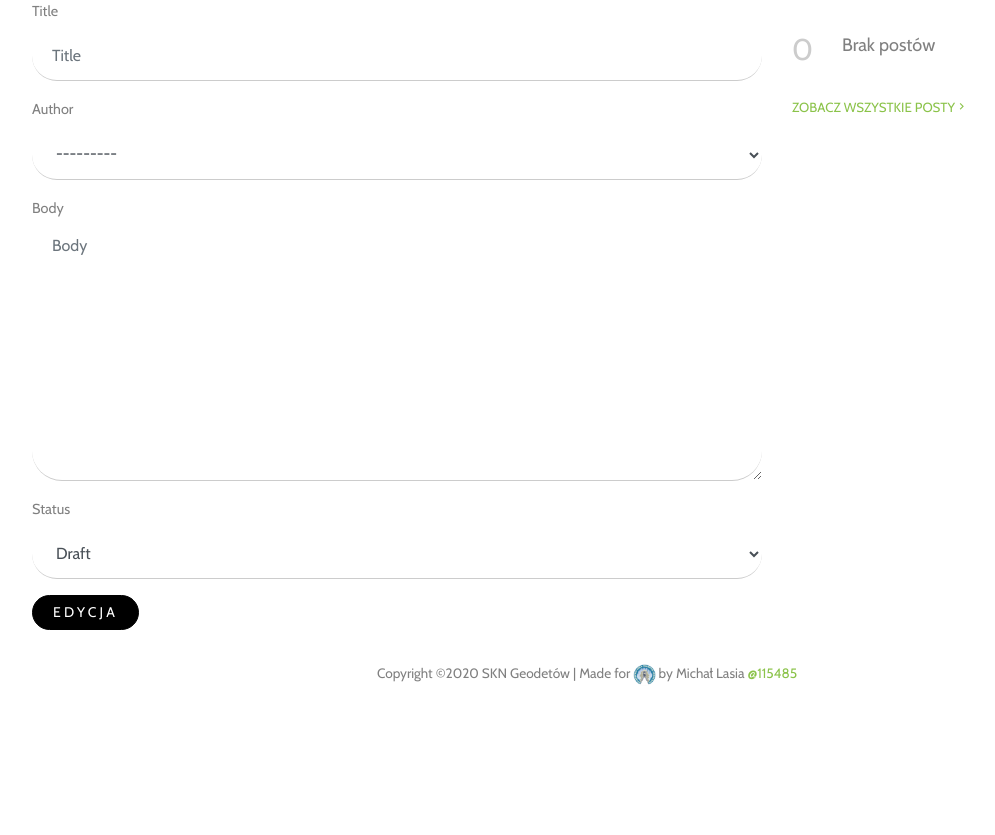
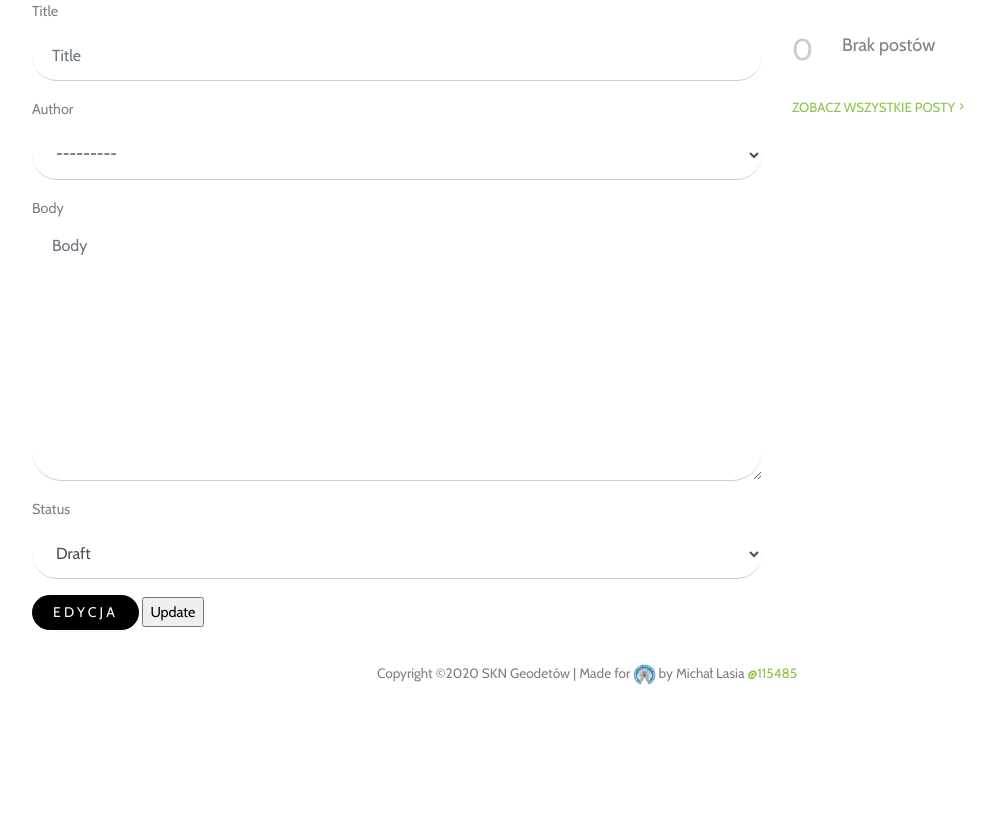
Before and after one commit to michalasia10/skn3, a Django app: template posts/templates/posts/edit.html in a window 1280 px wide. Shown: the part 306-1141 px from the top of the page, without its empty margins (53-1048 px from the left). Run offline with Django 3.2, Linux system fonts and the light colour scheme; the template is opened without the code that fills it: values that come from a table or form of the project are taken from there, others are empty; some libraries are stand-ins or nearby versions; some web fonts are replaced.

Commit message:
edit function v3

```diff
--- a/posts/templates/posts/edit.html
+++ b/posts/templates/posts/edit.html
@@ -8,6 +8,7 @@
                     {% csrf_token %}
                     {% bootstrap_form form %}
                     <button type="submit" class="save btn btn-warning">Edycja</button>
+                    <input type="submit" value="Update">
                 </form>
         </div>
 
```
